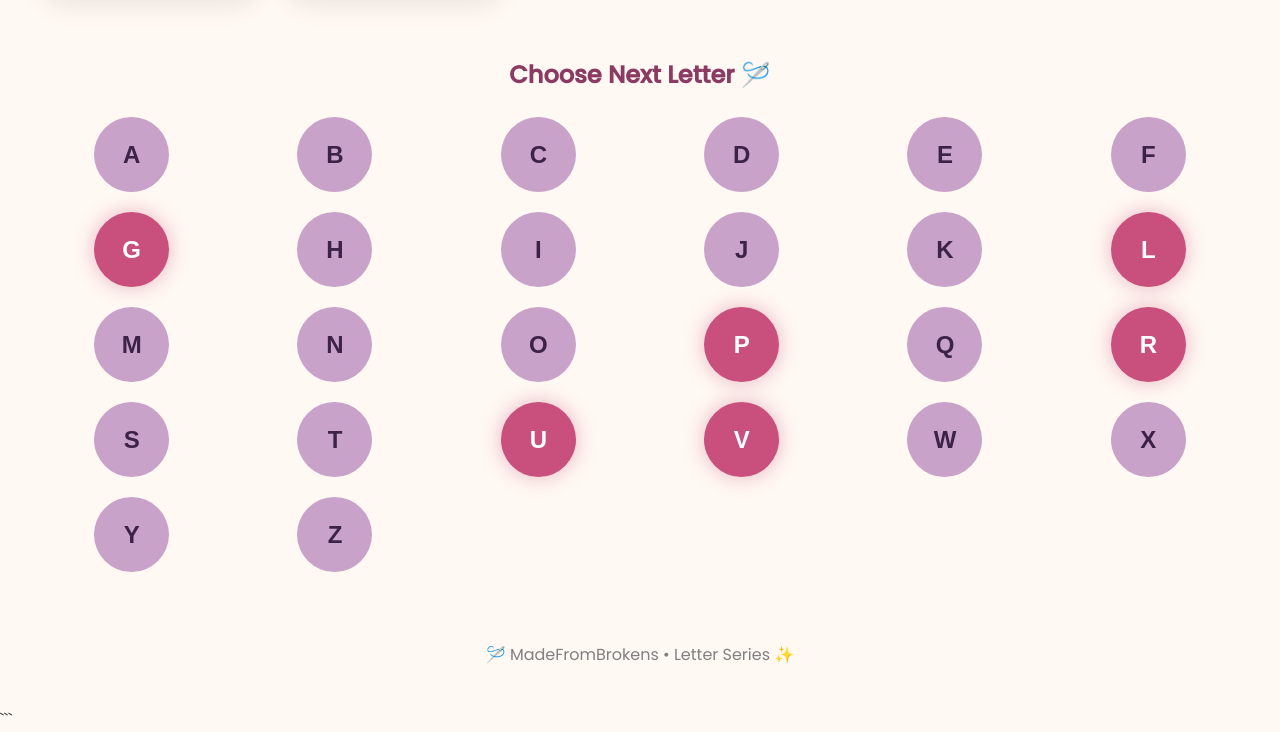
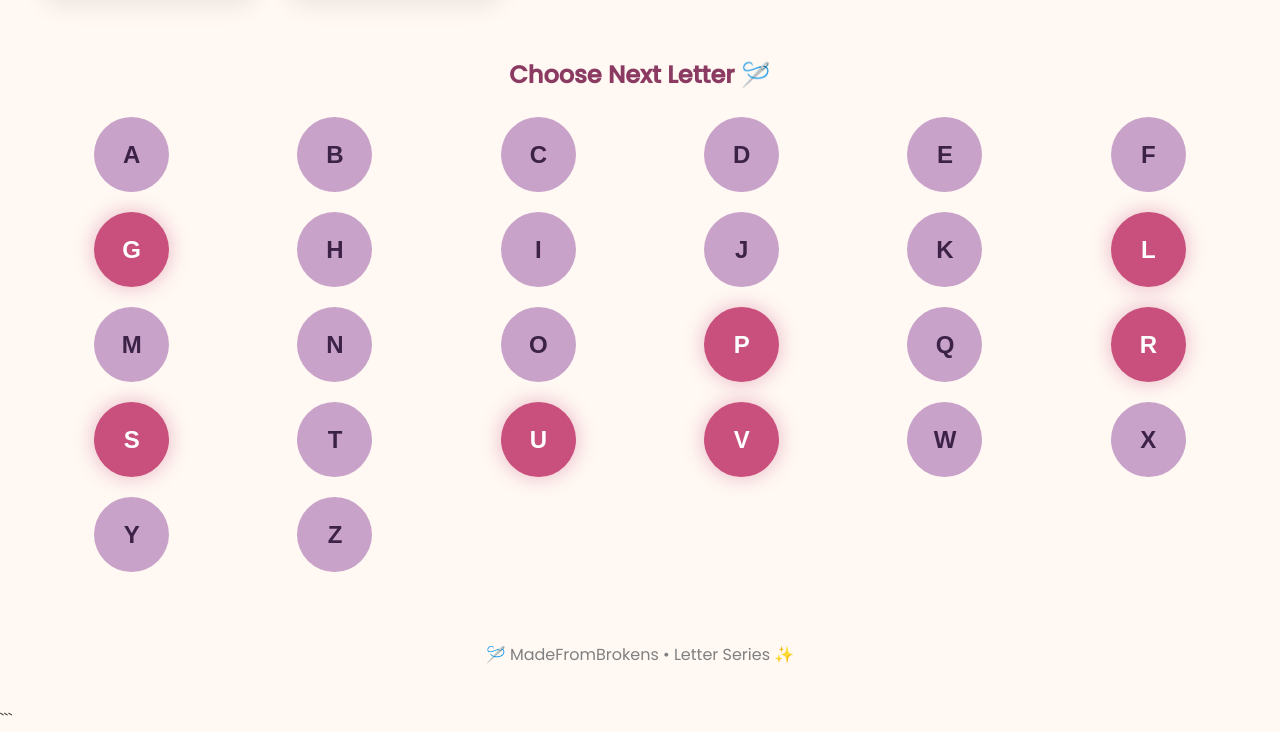
Before and after one commit to Revathi1206/Letter-Series, a plain HTML site: page index.html in a window 1280 px wide. Shown: the part 1334-2066 px from the top of the page. Drawn offline with nearby package versions, Linux system fonts and the light colour scheme.

Commit message:
Update index.html

```diff
--- a/index.html
+++ b/index.html
@@ -329,7 +329,7 @@
 
     <script>
 
-        const completedLetters = ["L", "P", "R", "V", "U", "G"];
+        const completedLetters = ["L", "P", "R", "V", "U", "G","S"];
 
         const alphabet = "ABCDEFGHIJKLMNOPQRSTUVWXYZ".split("");
 
```
